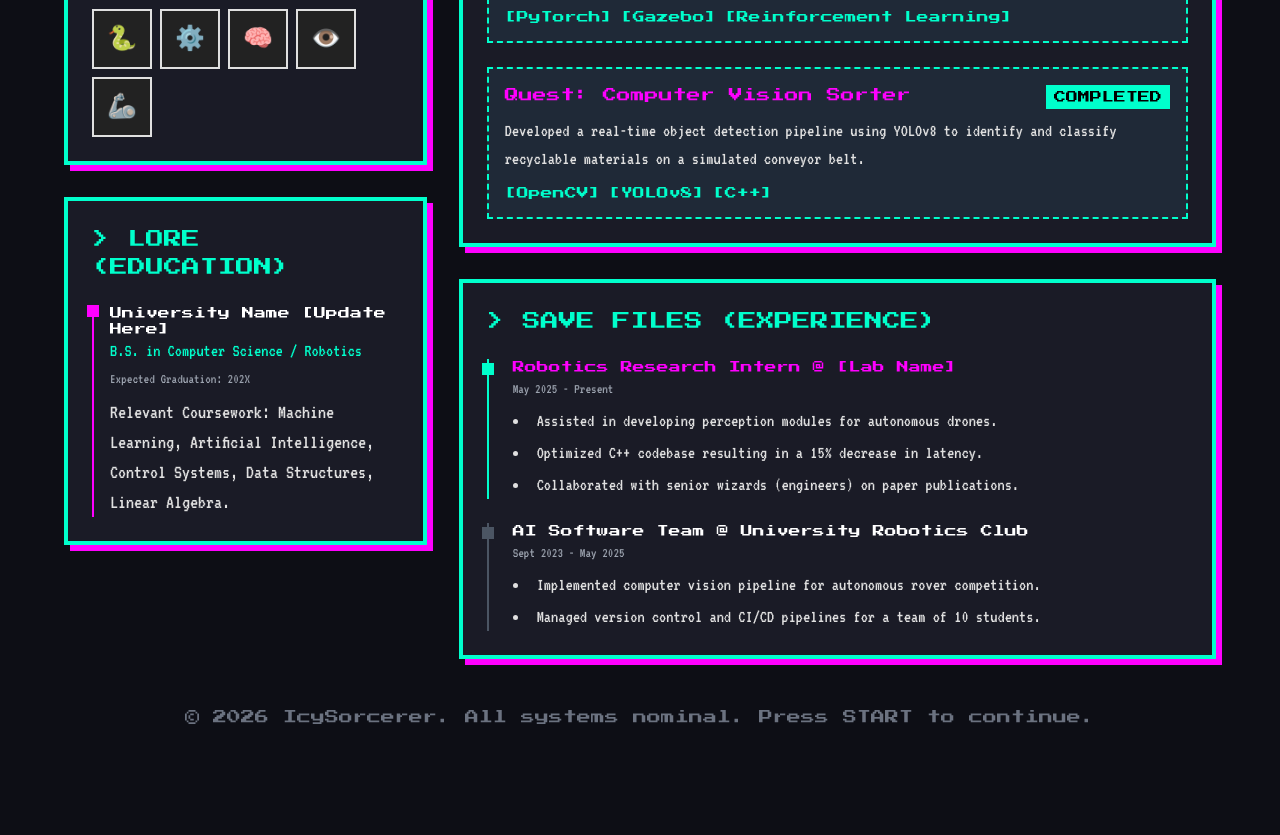
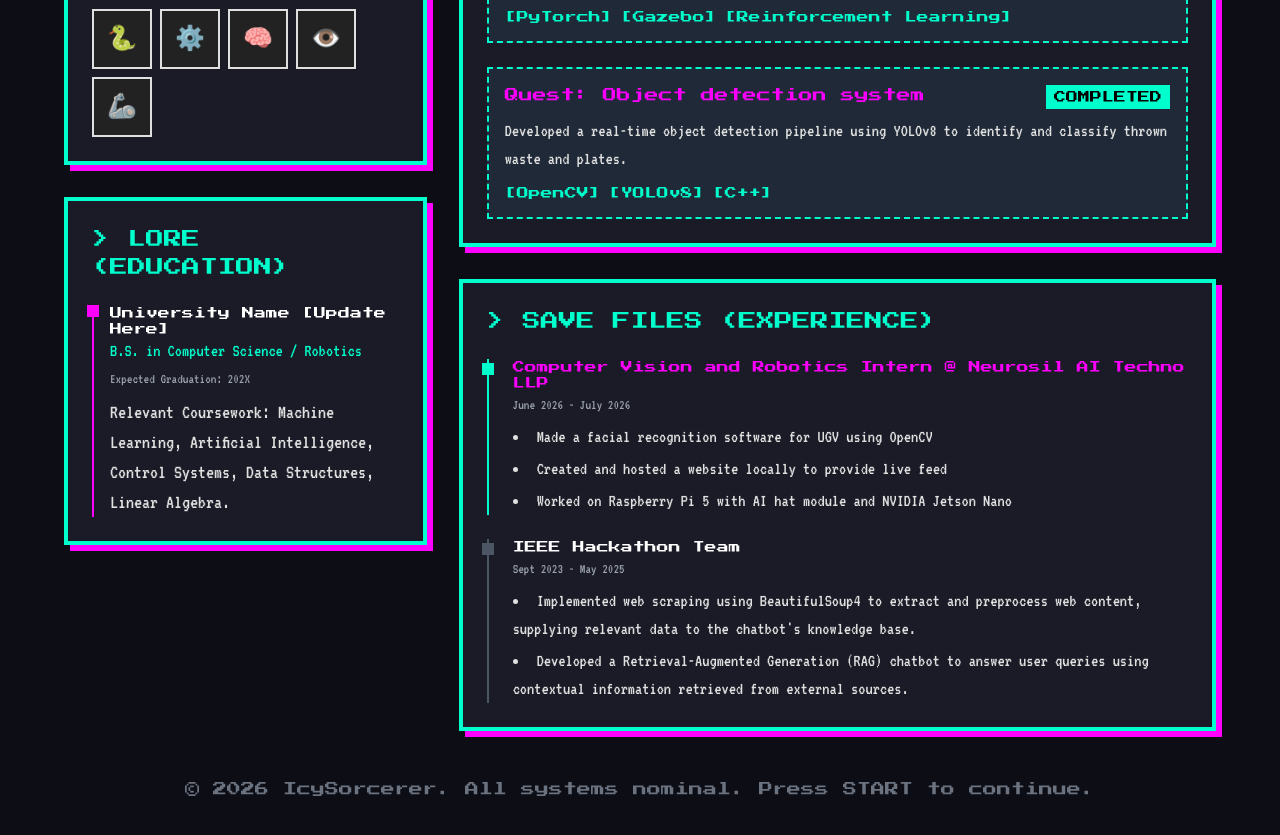
Before and after one commit to 2Frosty/2Frosty.github.io, a plain HTML site: page index.html in a window 1280 px wide. Shown: the part 901-1736 px from the top of the page. Before the commit the page ends 1692 px from the top, so only its background shows below. Drawn offline with nearby package versions, Linux system fonts and the light colour scheme.

Commit message:
Update index.html

```diff
--- a/index.html
+++ b/index.html
@@ -264,10 +264,10 @@
                          <!-- Quest 3 -->
                          <div class="bg-gray-800 p-4 border-2 border-dashed border-[#00ffcc]">
                             <div class="flex justify-between items-start mb-2">
-                                <h3 class="pixel-font-bold text-sm text-[#ff00ff]">Quest: Computer Vision Sorter</h3>
+                                <h3 class="pixel-font-bold text-sm text-[#ff00ff]">Quest: Object detection system</h3>
                                 <span class="bg-[#00ffcc] text-black text-xs px-2 py-1 pixel-font-bold">COMPLETED</span>
                             </div>
-                            <p class="mb-3 text-lg">Developed a real-time object detection pipeline using YOLOv8 to identify and classify recyclable materials on a simulated conveyor belt.</p>
+                            <p class="mb-3 text-lg">Developed a real-time object detection pipeline using YOLOv8 to identify and classify thrown waste and plates.</p>
                             <div class="flex flex-wrap gap-2 text-xs pixel-font-bold text-[#00ffcc]">
                                 <span>[OpenCV]</span> <span>[YOLOv8]</span> <span>[C++]</span>
                             </div>
@@ -282,23 +282,23 @@
                         <!-- Experience 1 -->
                         <div class="relative pl-6 border-l-2 border-[#00ffcc]">
                             <div class="absolute w-3 h-3 bg-[#00ffcc] -left-[7px] top-1"></div>
-                            <h3 class="pixel-font-bold text-xs text-[#ff00ff] mb-1">Robotics Research Intern @ [Lab Name]</h3>
-                            <p class="text-sm text-gray-400 mb-2">May 2025 - Present</p>
+                            <h3 class="pixel-font-bold text-xs text-[#ff00ff] mb-1"> Computer Vision and Robotics Intern @ Neurosil AI Techno LLP</h3>
+                            <p class="text-sm text-gray-400 mb-2">June 2026 - July 2026</p>
                             <ul class="list-disc list-inside space-y-1 text-lg">
-                                <li>Assisted in developing perception modules for autonomous drones.</li>
-                                <li>Optimized C++ codebase resulting in a 15% decrease in latency.</li>
-                                <li>Collaborated with senior wizards (engineers) on paper publications.</li>
+                                <li>Made a facial recognition software for UGV using OpenCV </li>
+                                <li>Created and hosted a website locally to provide live feed</li>
+                                <li>Worked on Raspberry Pi 5 with AI hat module and NVIDIA Jetson Nano</li>
                             </ul>
                         </div>
 
                         <!-- Experience 2 -->
                         <div class="relative pl-6 border-l-2 border-gray-600">
                             <div class="absolute w-3 h-3 bg-gray-600 -left-[7px] top-1"></div>
-                            <h3 class="pixel-font-bold text-xs text-white mb-1">AI Software Team @ University Robotics Club</h3>
+                            <h3 class="pixel-font-bold text-xs text-white mb-1">IEEE Hackathon Team</h3>
                             <p class="text-sm text-gray-400 mb-2">Sept 2023 - May 2025</p>
                             <ul class="list-disc list-inside space-y-1 text-lg">
-                                <li>Implemented computer vision pipeline for autonomous rover competition.</li>
-                                <li>Managed version control and CI/CD pipelines for a team of 10 students.</li>
+                                <li>Implemented web scraping using BeautifulSoup4 to extract and preprocess web content, supplying relevant data to the chatbot's knowledge base.</li>
+                                <li>Developed a Retrieval-Augmented Generation (RAG) chatbot to answer user queries using contextual information retrieved from external sources.</li>
                             </ul>
                         </div>
                     </div>
```
